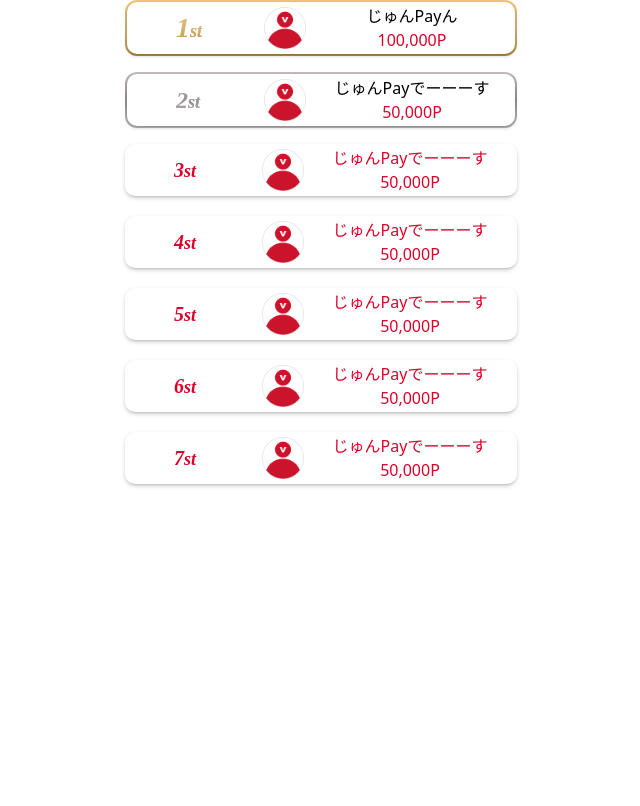
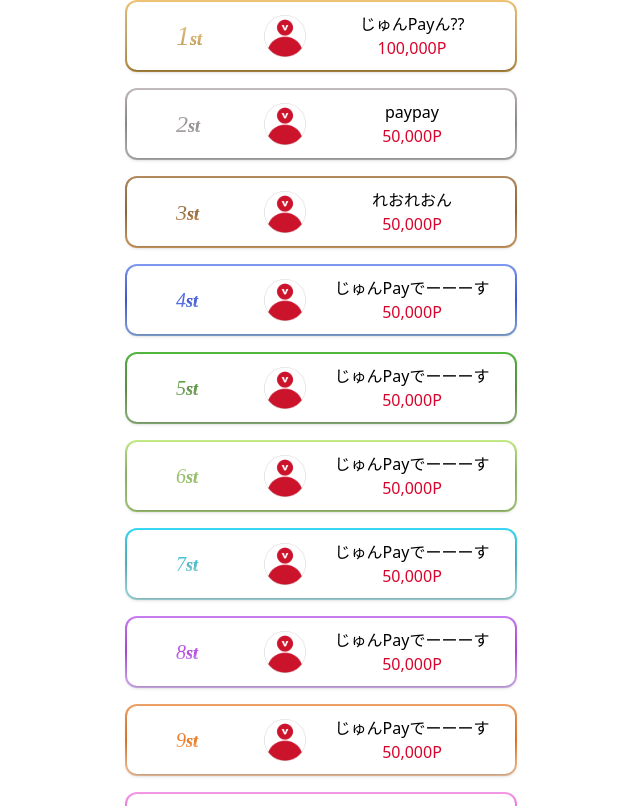
Before and after one commit to Gran-App-Vantan/vanx-frontend, a Next.js app in the folder vanx-app/: page /test in a window 1280 px wide. Shown: the top 806 px of the page, without its empty margins (319-959 px from the left). Built offline with nearby package versions, Linux system fonts and the light colour scheme.

Commit message:
ランキング1~11位までのカラーできました

```diff
--- a/vanx-app/app/globals.css
+++ b/vanx-app/app/globals.css
@@ -14,6 +14,14 @@
   /* グラデーションはまた後で */
   --gradation-gold-color: linear-gradient(#F0C576, #D2B175, #BC9141);
   --gradation-silver-color: linear-gradient(#C4BCBC, #948F8F, #BFBDBD);
+  --gradation-bronze-color: linear-gradient(#B48C5F, #946D40, #DEA668);
+  --gradation-blue-dark-color: linear-gradient(#7E9BF2, #4458DB, #8FB2E8);
+  --gradation-green-light-color: linear-gradient(#52B940, #62954A, #97BE85);
+  --gradation-yellow-green-light-color: linear-gradient(#C5EB87, #94B96E, #ACD27B);
+  --gradation-blue-light-color: linear-gradient(#39D9F5, #55B8C4, #ADE8EA);
+  --gradation-purple-light-color: linear-gradient(#CA7EF2, #B549DC, #E0BCFE);
+  --gradation-orange-light-color: linear-gradient(#EEA369, #E97924, #FFD0AA);
+  --gradation-punk-light-color: linear-gradient(#F59AE9, #F066DE, #F9C6F2);
 }
 
 /* グラデーション */
@@ -31,6 +39,63 @@
   color: transparent;
   -webkit-text-fill-color: transparent;
 }
+.text-bronze {
+  background: var(--gradation-bronze-color);
+  background-clip: text;
+  -webkit-background-clip: text;
+  color: transparent;
+  -webkit-text-fill-color: transparent;
+}
+.text-blue-dark {
+  background: var(--gradation-blue-dark-color);
+  background-clip: text;
+  -webkit-background-clip: text;
+  color: transparent;
+  -webkit-text-fill-color: transparent;
+}
+.text-green-light {
+  background: var(--gradation-green-light-color);
+  background-clip: text;
+  -webkit-background-clip: text;
+  color: transparent;
+  -webkit-text-fill-color: transparent;
+}
+.text-yellow-green-light {
+  background: var(--gradation-yellow-green-light-color);
+  background-clip: text;
+  -webkit-background-clip: text;
+  color: transparent;
+  -webkit-text-fill-color: transparent;
+}
+.text-blue-light {
+  background: var(--gradation-blue-light-color);
+  background-clip: text;
+  -webkit-background-clip: text;
+  color: transparent;
+  -webkit-text-fill-color: transparent;
+}
+.text-purple-light {
+  background: var(--gradation-purple-light-color);
+  background-clip: text;
+  -webkit-background-clip: text;
+  color: transparent;
+  -webkit-text-fill-color: transparent;
+}
+.text-orange-light {
+  background: var(--gradation-orange-light-color);
+  background-clip: text;
+  -webkit-background-clip: text;
+  color: transparent;
+  -webkit-text-fill-color: transparent;
+}
+.text-punk-light {
+  background: var(--gradation-punk-light-color);
+  background-clip: text;
+  -webkit-background-clip: text;
+  color: transparent;
+  -webkit-text-fill-color: transparent;
+}
+/* borderグラデーション */
 .border-gold {
   padding: 2px;
   border-radius: 12px;
@@ -40,6 +105,51 @@
   padding: 2px;
   border-radius: 12px;
   background: linear-gradient(#C4BCBC, #948F8F, #BFBDBD);
+}
+.border-bronze {
+  padding: 2px;
+  border-radius: 12px;
+  background: linear-gradient(#B48C5F, #946D40, #DEA668);
+}
+.border-blue-dark {
+  padding: 2px;
+  border-radius: 12px;
+  background: linear-gradient(#7E9BF2, #4458DB, #8FB2E8);
+}
+.border-green-light {
+  padding: 2px;
+  border-radius: 12px;
+  background: linear-gradient(#52B940, #62954A, #97BE85);
+}
+.border-yellow-green-light {
+  padding: 2px;
+  border-radius: 12px;
+  background: linear-gradient(#C5EB87, #94B96E, #ACD27B);
+}
+.border-blue-light {
+  padding: 2px;
+  border-radius: 12px;
+  background: linear-gradient(#39D9F5, #55B8C4, #ADE8EA);
+}
+.border-purple-light {
+  padding: 2px;
+  border-radius: 12px;
+  background: linear-gradient(#CA7EF2, #B549DC, #E0BCFE);
+}
+.border-orange-light {
+  padding: 2px;
+  border-radius: 12px;
+  background: linear-gradient(#EEA369, #E97924, #FFD0AA);
+}
+.border-punk-light {
+  padding: 2px;
+  border-radius: 12px;
+  background: linear-gradient(#F59AE9, #F066DE, #F9C6F2);
+}
+.border-gray {
+  padding: 2px;
+  border-radius: 12px;
+  background: #EFEFEF;
 }
 .inner-color {
   background: #fff;
--- a/vanx-app/app/test/page.tsx
+++ b/vanx-app/app/test/page.tsx
@@ -14,13 +14,18 @@ export default function Test() {
       <div className="flex flex-col gap-4">
         {/* <NumberOne rank={1} name="じゅんPayん" image="/icon.png" score="100,000P" />
         <NumberTwo rank={2} name="じゅんPayでーーーす" image="/icon.png" score="50,000P" /> */}
-        <Number rank={1} name="じゅんPayん" image="/icon.png" score="100,000P" />
-        <Number rank={2} name="じゅんPayでーーーす" image="/icon.png" score="50,000P" />
-        <Number rank={3} name="じゅんPayでーーーす" image="/icon.png" score="50,000P" />
+        <Number rank={1} name="じゅんPayん??" image="/icon.png" score="100,000P" />
+        <Number rank={2} name="paypay" image="/icon.png" score="50,000P" />
+        <Number rank={3} name="れおれおん" image="/icon.png" score="50,000P" />
         <Number rank={4} name="じゅんPayでーーーす" image="/icon.png" score="50,000P" />
         <Number rank={5} name="じゅんPayでーーーす" image="/icon.png" score="50,000P" />
         <Number rank={6} name="じゅんPayでーーーす" image="/icon.png" score="50,000P" />
         <Number rank={7} name="じゅんPayでーーーす" image="/icon.png" score="50,000P" />
+        <Number rank={8} name="じゅんPayでーーーす" image="/icon.png" score="50,000P" />
+        <Number rank={9} name="じゅんPayでーーーす" image="/icon.png" score="50,000P" />
+        <Number rank={10} name="じゅんPayでーーーす" image="/icon.png" score="50,000P" />
+        <Number rank={11} name="じゅんPayでーーーす" image="/icon.png" score="50,000P" />
+        <Number rank={12} name="じゅんPayでーーーす" image="/icon.png" score="50,000P" />
       </div>
     )
     }
--- a/vanx-app/components/features/rankings/UsersProfile.tsx
+++ b/vanx-app/components/features/rankings/UsersProfile.tsx
@@ -1,10 +1,5 @@
 import Image from "next/image";
 
-// const UsersProfile = [
-//     {
-//         style: "bg-white rounded-lg rounded-lg width-[392px] h-14"
-//     }
-// ]
 export interface contentProps {
     rank?: number;
     name?: string;
@@ -12,79 +7,83 @@ export interface contentProps {
     score?: string;
 }
 
+export function Number ({rank, name, image, score}: contentProps) {
 
-export function NumberOne({rank, name, image, score}: contentProps) {
-    return(
-        <div className={`${UsersProfile[0].style} border-gold`}>
-            <div className="inner-gold flex gap-8 mx-auto justify-start items-center h-13 shadow-bottom">
-                <div className="ml-12 w-14">
-                    <p className="font-[noto-sans-jp] text-gold text-[28px] font-bold italic">
-                        {rank}<span className="text-gold text-h3 font-bold">st</span>
-                    </p>
-                </div>
-                <div className="flex gap-4 h-[42px] items-center ">
-                    <Image src={image ?? "/default.png"} alt="user-icon" width={42} height={42} /> {/* デフォルト画像 */}
-                    <div className="inline-flex">
-                        <div className="flex flex-col items-center justify-center w-45">
-                            <p>{name}</p>
-                            <p className="text-accent">{score}</p>
-                        </div>
-                    </div>
-                </div>
-            </div>
-        </div>
-    )
-}
-export function NumberTwo({rank, name, image, score}: contentProps) {
-    return(
-    <div className={`${UsersProfile[0].style} border-silver`}>
-        <div className="inner-gold flex gap-8 mx-auto justify-start items-center h-13 shadow-bottom">
-            <div className="ml-12 w-14">
-                <p className="font-[noto-sans-jp] text-silver text-[24px] font-bold italic">
-                    {rank}<span className="text-silver text-h3 font-bold">nd</span>
-                </p>
-            </div>
-            <div className="flex gap-4 h-[42px] items-center">
-                <Image src={image ?? "/default.png"} alt="user-icon" width={42} height={42} /> {/* デフォルト画像 */}
-                <div className="inline-flex">
-                    <div className="flex flex-col items-center justify-center w-45">
-                        <p>{name}</p>
-                        <p className="text-accent">{score}</p>
-                    </div>
-                </div>
-            </div>
-        </div>
-    </div>
-    )
-}
-export function Number ({rank, name, image, score}: contentProps) {
-    // const inner = ["inner-color"]
-    // const gold = ["text-gold", "border-gold"]
-    // const silver = ["text-silver", "border-silver"]
-
-    let textColor, borderColor, innerColor, textSize;
+    let textColor, borderColor, innerColor, textSize, textBold;
 
     if (rank === 1) {
         textColor = "text-gold";
         borderColor = "border-gold";
         innerColor = "inner-color";
         textSize = "text-[28px]";
+        textBold = "font-bold";
+
     } else if (rank === 2) {
         textColor = "text-silver";
         borderColor = "border-silver";
         innerColor = "inner-color";
         textSize = "text-[24px]";
-    } else {
-        textColor = "text-accent";
-        borderColor = "text-accent";
+        textBold = "font-bold";
+    } else if (rank === 3) {
+        textColor = "text-bronze";
+        borderColor = "border-bronze";
+        innerColor = "inner-color";
+        textSize = "text-[22px]";
+        textBold = "font-bold";
+    } else if (rank === 4) {
+        textColor = "text-blue-dark";
+        borderColor = "border-blue-dark";
         innerColor = "inner-color";
         textSize = "text-[20px]";
+        textBold = "font-medium";
+    } else if (rank === 5) {
+        textColor = "text-green-light";
+        borderColor = "border-green-light";
+        innerColor = "inner-color";
+        textSize = "text-[20px]";
+        textBold = "font-medium";
+    } else if (rank === 6) {
+        textColor = "text-yellow-green-light";
+        borderColor = "border-yellow-green-light";
+        innerColor = "inner-color";
+        textSize = "text-[20px]";
+        textBold = "font-medium";
+    } else if (rank === 7) {
+        textColor = "text-blue-light";
+        borderColor = "border-blue-light";
+        innerColor = "inner-color";
+        textSize = "text-[20px]";
+        textBold = "font-medium";
+    } else if (rank === 8) {
+        textColor = "text-purple-light";
+        borderColor = "border-purple-light";
+        innerColor = "inner-color";
+        textSize = "text-[20px]";
+        textBold = "font-medium";
+    } else if (rank === 9) {
+        textColor = "text-orange-light";
+        borderColor = "border-orange-light";
+        innerColor = "inner-color";
+        textSize = "text-[20px]";
+        textBold = "font-medium";
+    } else if (rank === 10) {
+        textColor = "text-punk-light";
+        borderColor = "border-punk-light";
+        innerColor = "inner-color";
+        textSize = "text-[20px]";
+        textBold = "font-medium";
+    } else {
+        textColor = "text-text-gray";
+        borderColor = "border-gray";
+        innerColor = "inner-color";
+        textSize = "text-[20px]";
+        textBold = "font-medium";
     }
     return(
-        <div className={`${borderColor} bg-white rounded-lg w-[392px] h-14 mx-auto`}>
-            <div className={`${innerColor} flex gap-8 mx-auto justify-start items-center h-13 shadow-bottom`}>
+        <div className={`${borderColor} bg-white rounded-lg w-[392px] h-18 mx-auto`}>
+            <div className={`${innerColor} flex gap-8 mx-auto justify-start items-center h-17 shadow-bottom`}>
                 <div className="ml-12 w-14">
-                    <p className={`font-[noto-sans-jp] ${textColor} ${textSize} font-bold italic`}>
+                    <p className={`font-[noto-sans-jp] ${textColor} ${textSize} italic`}>
                         {rank}<span className={`${textColor} text-h3 font-bold`}>st</span>
                     </p>
                 </div>
```
